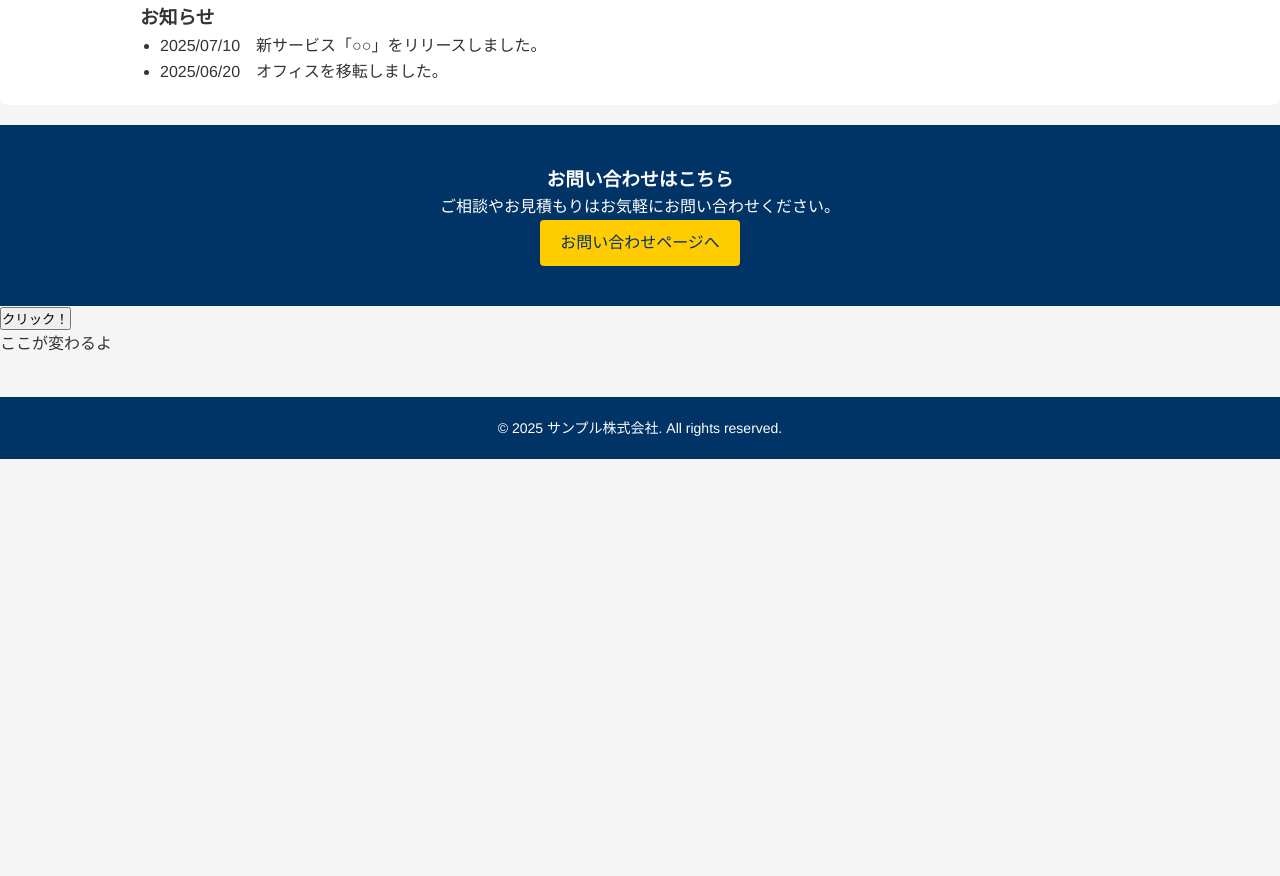
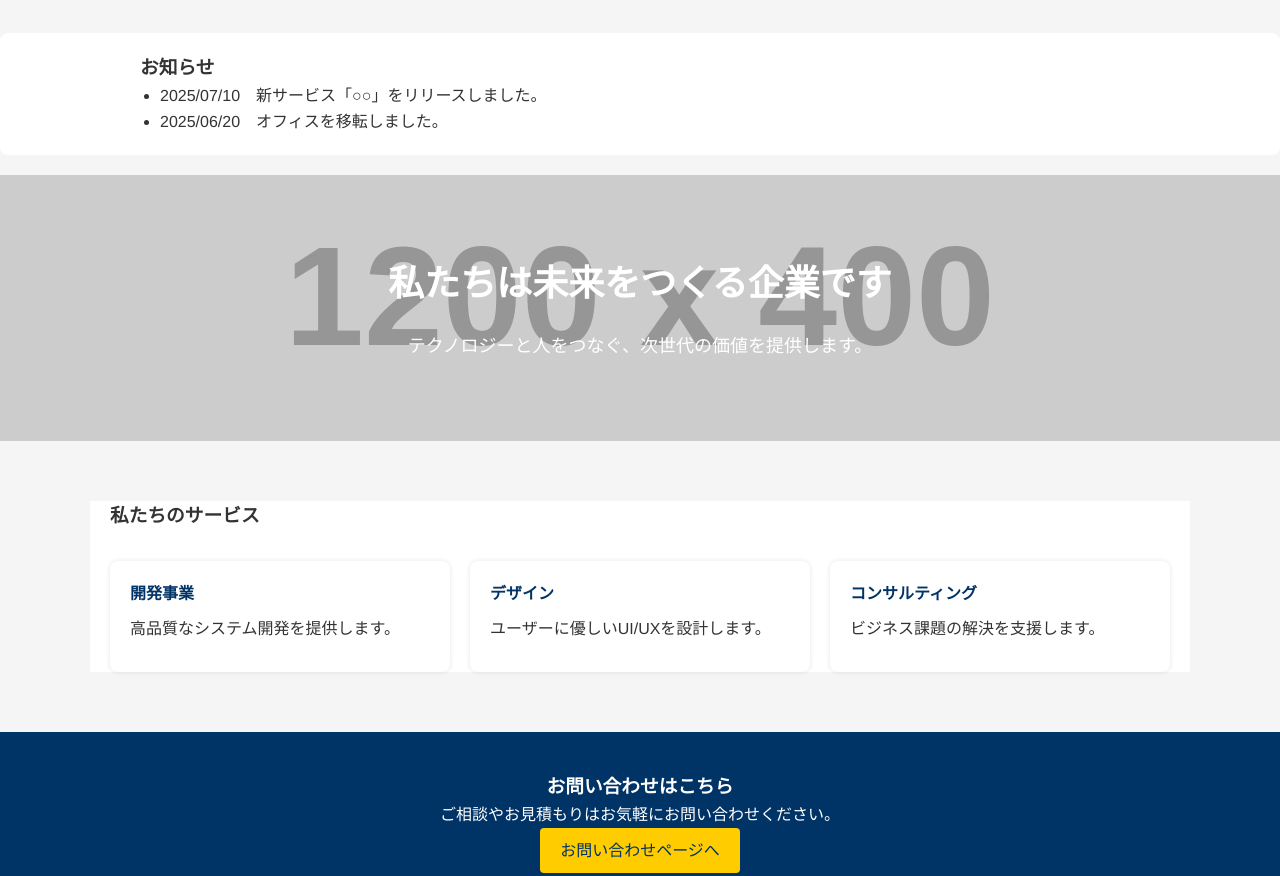
Before and after one commit to design-120/my-website, a plain HTML site: page index.html in a window 1280 px wide. Shown: the part 804-1680 px from the top of the page. Before the commit the page ends 1263 px from the top, so only its background shows below. Drawn offline with Linux system fonts and the light colour scheme; placeholder pictures from the web are drawn by us.

Commit message:
Add files via upload

```diff
--- a/css/style.css
+++ b/css/style.css
@@ -236,6 +236,33 @@ footer {
   margin-bottom: 15px;
 }
 
+.hero {
+  background-color: #0066cc;
+  color: white;
+  text-align: center;
+  padding: 80px 20px;
+}
+
+.services {
+  max-width: 1100px;
+  margin: 60px auto;
+  padding: 0 20px;
+}
+
+.service-list {
+  display: flex;
+  gap: 20px;
+  margin-top: 30px;
+}
+
+.service-item {
+  flex: 1;
+  background: white;
+  padding: 20px;
+  border-radius: 8px;
+  box-shadow: 0 0 5px rgba(0,0,0,0.1);
+}
+
 /* スマホ用 */
 @media screen and (max-width: 768px) {
   .hamburger {
--- a/index.html
+++ b/index.html
@@ -89,6 +89,29 @@
       </div>
     </section>
 
+     <section class="hero">
+    <h2>私たちは未来をつくる企業です</h2>
+    <p>テクノロジーと人をつなぐ、次世代の価値を提供します。</p>
+  </section>
+
+  <section class="services">
+    <h3>私たちのサービス</h3>
+    <div class="service-list">
+      <div class="service-item">
+        <h4>開発事業</h4>
+        <p>高品質なシステム開発を提供します。</p>
+      </div>
+      <div class="service-item">
+        <h4>デザイン</h4>
+        <p>ユーザーに優しいUI/UXを設計します。</p>
+      </div>
+      <div class="service-item">
+        <h4>コンサルティング</h4>
+        <p>ビジネス課題の解決を支援します。</p>
+      </div>
+    </div>
+  </section>
+
     <!-- お問い合わせ CTA -->
     <section class="cta">
       <div class="container">
@@ -99,9 +122,6 @@
     </section>
   </main>
 
-  <button id="myBtn">クリック！</button>
-<p id="message">ここが変わるよ</p>
-
   <footer>
     <div class="container">
       <p>&copy; 2025 サンプル株式会社. All rights reserved.</p>
--- a/script.js
+++ b/script.js
@@ -18,7 +18,3 @@ document.addEventListener("DOMContentLoaded", () => {
     });
   });
 });
-
-  document.getElementById("myBtn").addEventListener("click", () => {
-    document.getElementById("message").textContent = "押されたよ！";
-});
```
